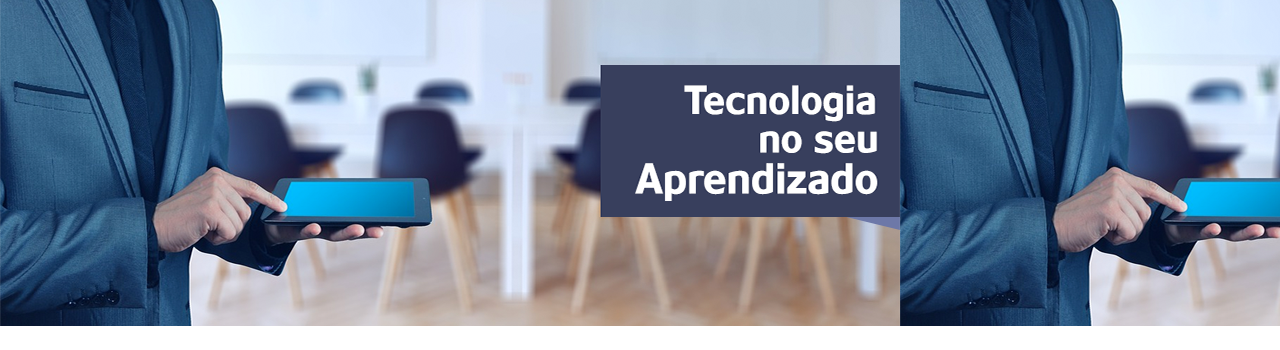
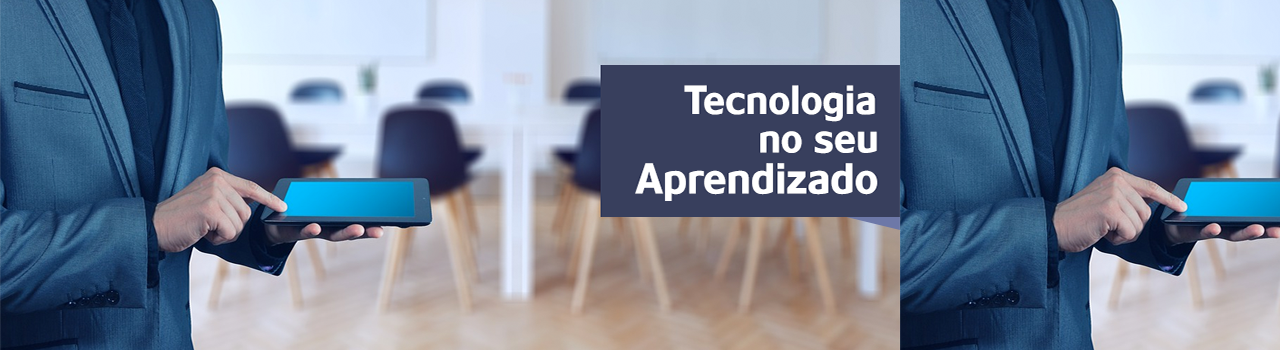
Before and after one commit to CassioPotter/projeto, a website: page site02/index.html in a window 1280 px wide. Shown: the part 474-824 px from the top of the page. Before the commit the page ends 800 px from the top, so only its background shows below. Drawn offline with nearby package versions, Linux system fonts and the light colour scheme; files whose address does not match are found by name.

Commit message:
Update estilo.css

```diff
--- a/site02/css/estilo.css
+++ b/site02/css/estilo.css
@@ -1,3 +1,8 @@
+body, html, #home{
+    height: 100%;
+
+}
+
 body{
     background:url(../imagens/capa.png),
     url(../imagens/ruido.png),
@@ -9,6 +14,10 @@ body{
 nav.navbar-transparente{
     background: rgba(0, 0, 0, 0.6);
     padding: 15px 0px;
+}
+
+.capa{
+
 }
 
 .navbar-light .navbar-nav .nav-link {
```
